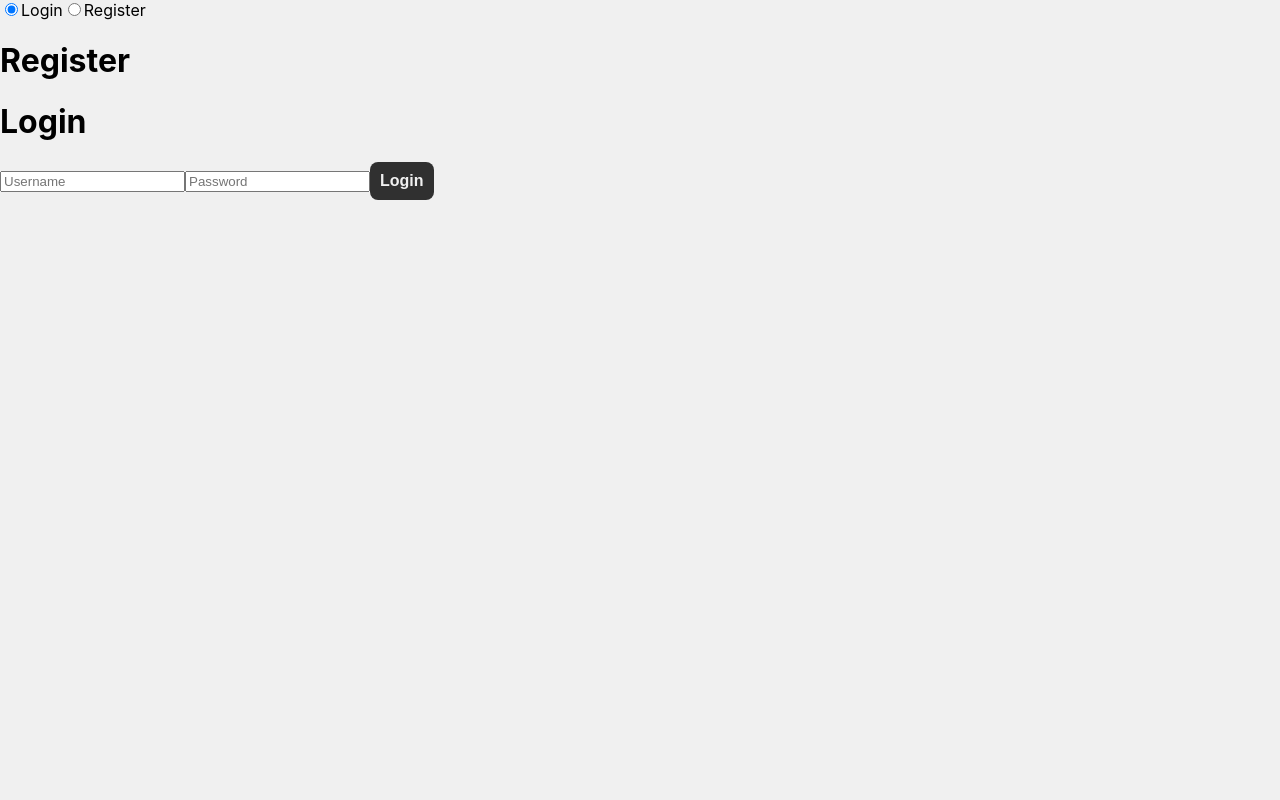
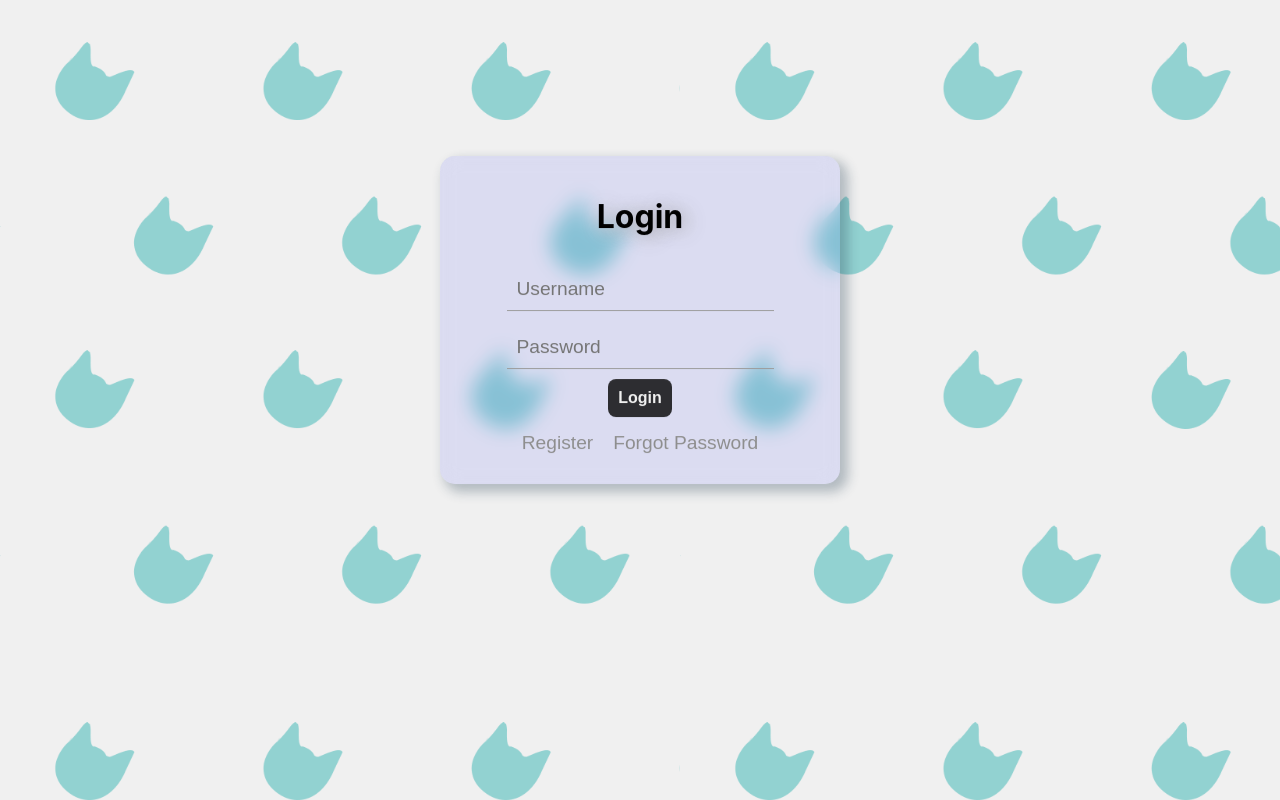
Before and after one commit to Shithappe/wish-list, a React (Create React App) app: page /auth in a window 1280 px wide. Built offline with nearby package versions, Linux system fonts and the light colour scheme.

Commit message:
add Auth page

```diff
--- a/src/App.css
+++ b/src/App.css
@@ -1,5 +1,11 @@
 body{
   background: rgb(240, 240, 240);
+  position: absolute;
+  width: 100%;
+  height: 100%;
+  background-image: url("./assets/back.png");
+  /* background-color: rgb(250, 250, 250); */
+  background-size: 680px;
 }
 
 *{
@@ -60,7 +66,7 @@ body{
   flex-direction: column;
   align-items: center;
   gap: 5px;
-  width: 40vh;
+  width: 45vh;
 
   text-shadow: 4px 2px 20px rgba(150, 150, 150, 1);
   padding: 20px;
@@ -78,7 +84,7 @@ body{
   background: none;
   border-bottom: 1px solid rgb(156, 156, 156);
   outline: none;
-  font-size: medium;
+  font-size: larger;
 }
 
 .addItemForm input[type='text']:focus{
@@ -147,3 +153,31 @@ span{
   font-weight: lighter;
   color: rgb(126, 126, 126);
 }
+
+.chooseMode{
+  margin-top: 7vh;
+  display: flex;
+  justify-content: center;
+  gap: 5vh;
+}
+
+/* .secondaryButtons{
+  position: absolute;
+  top: 25.5vh;
+  left: -11.5vh;
+  transform: rotate(0.25turn);
+} */
+
+.secondaryButtons *{
+  font-weight: normal;
+  font-size: larger;
+  background: none;
+  color: #8e8e8e;
+  font-size: larger;
+}
+
+.secondaryButtons *:hover{
+  color: black;
+  box-shadow:  none;
+  text-shadow: 3px 1px 14px rgba(150, 150, 150, 1);
+}
--- a/src/App.js
+++ b/src/App.js
@@ -8,8 +8,8 @@ import {
   Redirect,
   withRouter
 } from "react-router-dom"
-import Home from './components/Home.js'
-import Auth from './components/Auth.js'
+import Home from './pages/Home.js'
+import Auth from './pages/Auth.js'
 
 class App extends Component {
   render() {
--- a/src/components/Auth.js
+++ /dev/null
@@ -1,32 +0,0 @@
-export default function Home() {
-        return (
-            <div className="auth">
-
-                <div>
-                    <input type="radio" id="login" name="auth" value='login' checked />
-                    <label for="login">Login</label>
-
-                    <input type="radio" id="register" name="auth" value='register' />
-                    <label for="register">Register</label>
-                </div>
-
-                <div className="register">
-                    <h1>Register</h1>
-                    <form>
-
-                    </form>
-                </div>
-
-                <div className="login">
-                    <h1>Login</h1>
-                    <form>
-                        <input type='text' placeholder="Username" />
-                        <input type='text' placeholder="Password" />
-                        <input type='submit' value='Login' />
-                    </form>
-                </div>
-
-            </div>
-        )
-
-}
--- /dev/null
+++ b/src/components/ShareList.js
@@ -0,0 +1,12 @@
+export default function shareList() {
+    return (
+        <div className="shareList">
+            <input type='text' placeholder='Search by username' />
+
+            <div className="formButtons">
+                <button>Accept</button>
+                <button>Cancel</button>
+            </div>
+        </div>
+    )
+}
--- /dev/null
+++ b/src/pages/Auth.js
@@ -0,0 +1,87 @@
+import React, { useState } from 'react';
+
+
+export default function Home() {
+
+    function Login(){
+        return(
+            <div className="login addItemForm">
+                        <form>
+                        <h1>Login</h1>
+                            <input type='text' placeholder="Username" />
+                            <input type='text' placeholder="Password" />
+                            <input type='submit' value='Login' />
+                        <div className='secondaryButtons'>
+                                <button onClick={() => setMode('register')}>Register</button>
+                                <button onClick={() => setMode('forgot')}>Forgot Password</button>
+                            </div>
+                        </form>
+                    </div>
+        )
+    }
+
+    function Register() {
+        return(
+            <div className="register addItemForm">
+                        <form>
+                        <h1>Register</h1>
+                            <input type='text' placeholder="Username" />
+                            <input type='text' placeholder="E-mail" />
+                            <input type='text' placeholder="Password" />
+                            <input type='text' placeholder="Comf Password" />
+                            <input type='submit' value='Register' />
+                            <div className='secondaryButtons'>
+                                <button onClick={() => setMode('login')}>Login</button>
+                                <button onClick={() => setMode('forgot')}>Forgot Password</button>
+                            </div>
+                        </form>
+                    </div>
+        )
+    }
+
+    function ChooseMode(){
+        return(
+            <div className='chooseMode'>
+                <button onClick={() => setMode('login')}>Login</button>
+                <button onClick={() => setMode('register')}>Register</button>
+            </div>
+        )
+    }
+
+    function ForgotPassword(){
+        return(
+            <div className='ForgotPassword addItemForm'>
+                 <form>
+                        <h1>Forgot Password</h1>
+                        <input type='text' placeholder="Username" />
+                        <input type='submit' value='Forgot' />
+                        <div className='secondaryButtons'>
+                                <button onClick={() => setMode('login')}>Login</button>
+                                <button onClick={() => setMode('register')}>Register</button>
+                        </div>
+                    </form>
+            </div>
+        )
+    }
+
+    const [mode, setMode] = useState('login');
+
+
+    if (mode === "login"){
+        return(
+            <div className='auth'>
+                <Login/>
+            </div>
+        )
+    }
+    else if (mode === 'register') {
+        return(
+            <Register/>
+        )
+    }
+    else if (mode === 'forgot'){
+        return(
+            <ForgotPassword/>
+        )
+    }
+}
--- a/src/components/Home.js
+++ b/src/pages/Home.js
@@ -1,9 +1,11 @@
-import Wish from './Wish.js'
-import Notification from './Notification.js'
-import AddItemForm from './AddItemForm.js'
+import Wish from '../components/Wish.js'
+import Notification from '../components/Notification.js'
+import AddItemForm from '../components/AddItemForm.js'
+// import ShareList from './ShareList.js'
 
 export default function Home() {
     let data = {
+        id: 1,
         name: 'max',
         link: 'http://localhost:3000/home',
         price: '500$'
@@ -19,7 +21,9 @@ export default function Home() {
             </div>
             <Notification name='awd'/>
             <AddItemForm/>
+            {/* <ShareList /> */}
 
+            {/* useForm */}
             <Wish data={data} />
             <Wish data={data} />
             <Wish data={data} />
```
Also changed, not shown: src/assets/back.png (added).
